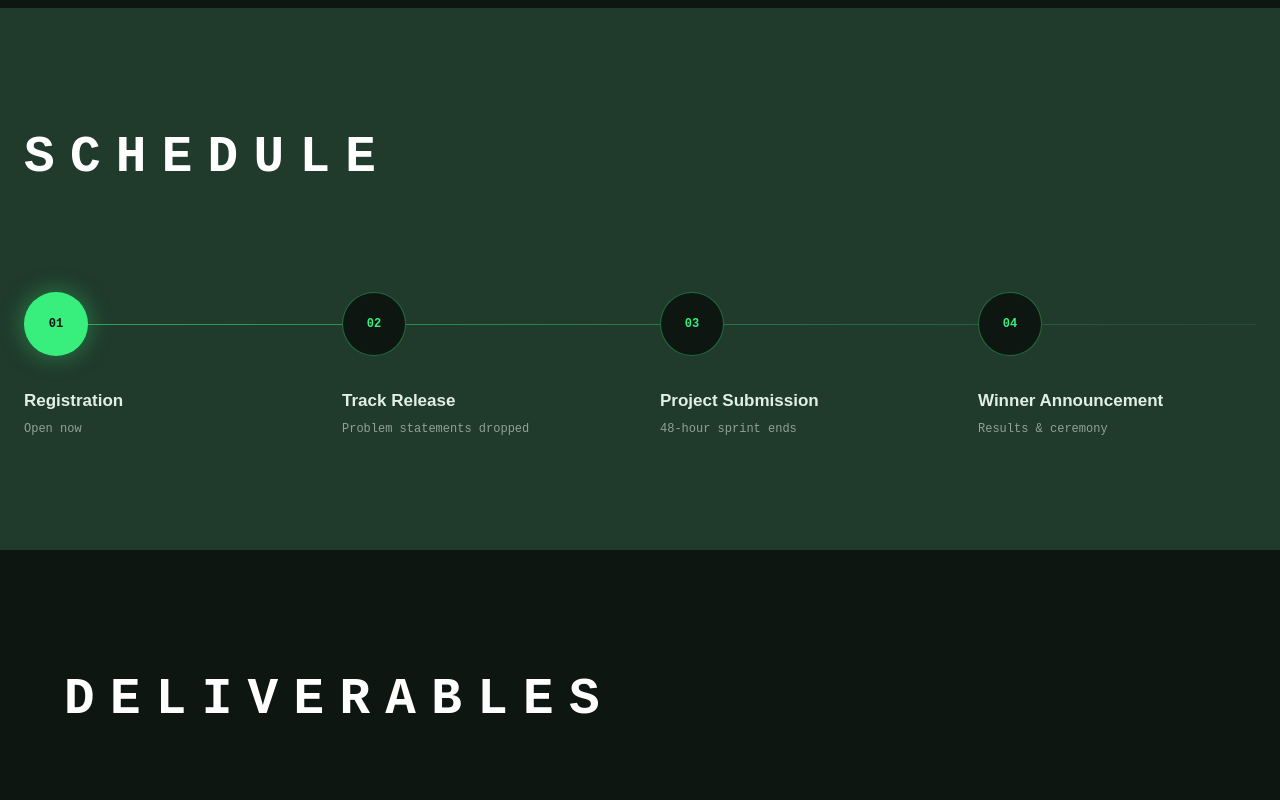
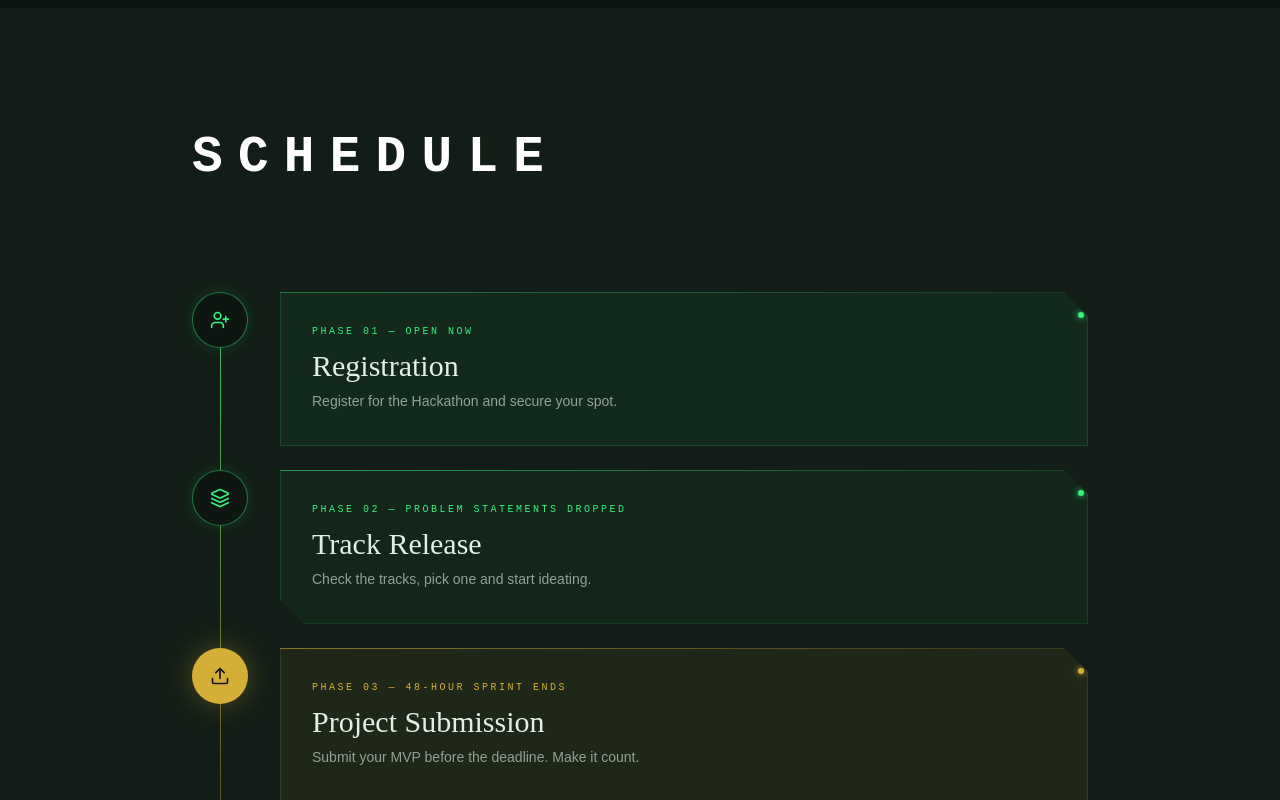
Before and after one commit to vrkaran/laxma, a React (Vite) app: page /hackathon in a window 1280 px wide. Shown: the part 3300-4100 px from the top of the page. Built offline with nearby package versions, Linux system fonts and the light colour scheme.

Commit message:
style : changed timeline section

```diff
--- a/src/pages/hackathon.tsx
+++ b/src/pages/hackathon.tsx
@@ -6,6 +6,10 @@ import {
   Activity,
   Stethoscope,
   Leaf,
+  UserPlus,
+  Layers,
+  Upload,
+  Trophy,
 } from "lucide-react";
 
 import heroBg3 from "../image/hackathon/hero-bg3.jpg";
@@ -393,40 +397,95 @@ const Hackathon = () => {
       </section>
 
       {/* ── TIMELINE ─────────────────────────────────────────── */}
-      <section id="timeline" className="py-20 md:py-28 px-4 md:px-6" style={{ background: "#203A2B" }}>
-        <div className="max-w-7xl mx-auto">
-          <div className="mb-16 md:mb-24">
-            <p className="uppercase mb-3" style={{ fontFamily: "'IBM Plex Mono', monospace", fontSize: "clamp(28px, 5vw, 51px)", letterSpacing: "0.3em", color: "white", fontWeight: 700}}>
-              Schedule
-            </p>
-          </div>
+    <section id="timeline" className="py-20 md:py-28 px-4 md:px-6" style={{ background: "#111D16" }}>
+      <div className="max-w-4xl mx-auto">
 
-          <div className="relative flex flex-col md:flex-row justify-between gap-8 md:gap-10">
-            <div className="absolute hidden md:block top-8 left-0 w-full" style={{ height: "1px", background: "linear-gradient(90deg, rgba(56,239,125,0.6), rgba(56,239,125,0.1))" }} />
-            {/* vertical line on mobile */}
-            <div className="absolute md:hidden left-8 top-0 bottom-0" style={{ width: "1px", background: "linear-gradient(180deg, rgba(56,239,125,0.6), rgba(56,239,125,0.1))" }} />
+        <div className="mb-16 md:mb-24">
+          <p className="uppercase mb-3" style={{ fontFamily: "'IBM Plex Mono', monospace", fontSize: "clamp(28px, 5vw, 51px)", letterSpacing: "0.3em", color: "white", fontWeight: 700 }}>
+            Schedule
+          </p>
+        </div>
 
-            {timeline.map((item, index) => (
+        <div className="relative">
+
+          {/* vertical line */}
+          <div className="absolute left-7 top-0 bottom-0 w-[1px]" style={{ background: "linear-gradient(180deg, rgba(56,239,125,0.8) 0%, rgba(212,175,55,0.5) 60%, rgba(56,239,125,0.1) 100%)" }} />
+
+          <div className="space-y-6">
+            {[
+              { icon: <UserPlus size={20} />, label: "Registration",        phase: "Phase 01", note: "Open now",                  desc: "Register for the Hackathon and secure your spot.",    color: "#38EF7D", bg: "rgba(56,239,125,0.05)",  clip: "polygon(0 0, calc(100% - 24px) 0, 100% 24px, 100% 100%, 0 100%)",  gold: false },
+              { icon: <Layers size={20} />,   label: "Track Release",       phase: "Phase 02", note: "Problem statements dropped", desc: "Check the tracks, pick one and start ideating.",      color: "#38EF7D", bg: "rgba(56,239,125,0.04)",  clip: "polygon(0 0, calc(100% - 24px) 0, 100% 24px, 100% 100%, 24px 100%, 0 calc(100% - 24px))", gold: false },
+              { icon: <Upload size={20} />,   label: "Project Submission",  phase: "Phase 03", note: "48-hour sprint ends",        desc: "Submit your MVP before the deadline. Make it count.", color: "#D4AF37", bg: "rgba(212,175,55,0.07)", clip: "polygon(0 0, calc(100% - 24px) 0, 100% 24px, 100% 100%, 0 100%)",  gold: true  },
+              { icon: <Trophy size={20} />,   label: "Winner Announcement", phase: "Phase 04", note: "Results & ceremony",         desc: "Top teams announced and prizes awarded live.",         color: "#8FA396", bg: "rgba(143,163,150,0.05)", clip: "polygon(24px 0, 100% 0, 100% 100%, 0 100%, 0 24px)",               gold: false },
+            ].map((item, index) => (
               <motion.div
                 key={index}
-                initial={{ opacity: 0, y: 24 }}
-                whileInView={{ opacity: 1, y: 0 }}
-                transition={{ duration: 0.6, delay: index * 0.1, ease: [0.22, 1, 0.36, 1] }}
-                className="relative z-10 flex-1 flex md:block items-start gap-6 pl-20 md:pl-0"
+                initial={{ opacity: 0, x: -24 }}
+                whileInView={{ opacity: 1, x: 0 }}
+                transition={{ duration: 0.6, delay: index * 0.12, ease: [0.22, 1, 0.36, 1] }}
+                className="relative flex gap-6 md:gap-8 items-start group"
               >
-                <div className="w-14 h-14 md:w-16 md:h-16 rounded-full flex items-center justify-center mb-0 md:mb-8 flex-shrink-0 absolute md:relative left-0 md:left-auto"
-                  style={{ background: index === 0 ? "#38EF7D" : "#0D1611", border: "1px solid rgba(56,239,125,0.4)", boxShadow: index === 0 ? "0 0 24px rgba(56,239,125,0.4)" : "none" }}>
-                  <span style={{ fontFamily: "'IBM Plex Mono', monospace", fontSize: "12px", fontWeight: 600, color: index === 0 ? "#0D1611" : "#38EF7D" }}>{item.phase}</span>
+
+                {/* icon circle */}
+                <div
+                  className="relative z-10 flex-shrink-0 w-14 h-14 rounded-full flex items-center justify-center"
+                  style={{
+                    background: item.gold ? item.color : "#0D1611",
+                    border: `1px solid ${item.color}70`,
+                    boxShadow: `0 0 ${item.gold ? "28px" : "14px"} ${item.color}${item.gold ? "55" : "25"}`,
+                    color: item.gold ? "#0D1611" : item.color,
+                  }}
+                >
+                  {item.icon}
                 </div>
-                <div>
-                  <h3 style={{ fontFamily: "'Space Grotesk', sans-serif", fontSize: "17px", fontWeight: 600, color: "#E2EFE7", marginBottom: "6px" }}>{item.label}</h3>
-                  <p style={{ fontFamily: "'IBM Plex Mono', monospace", fontSize: "12px", color: "#8FA396" }}>{item.note}</p>
+
+                {/* cut-corner card */}
+                <div
+                  className="flex-1 relative p-6 md:p-8 transition-all duration-300"
+                  style={{
+                    background: item.bg,
+                    clipPath: item.clip,
+                    border: "none",
+                    outline: `1px solid ${item.color}25`,
+                    outlineOffset: "-1px",
+                  }}
+                  onMouseEnter={(e) => {
+                    e.currentTarget.style.transform = "translateX(6px)";
+                    e.currentTarget.style.background = `${item.bg.replace("0.0", "0.1")}`;
+                  }}
+                  onMouseLeave={(e) => {
+                    e.currentTarget.style.transform = "translateX(0)";
+                    e.currentTarget.style.background = item.bg;
+                  }}
+                >
+                  {/* top accent line */}
+                  <div className="absolute top-0 left-0 right-6 h-[1px]" style={{ background: `linear-gradient(90deg, ${item.color}80, transparent)` }} />
+
+                  {/* phase label */}
+                  <p style={{ fontFamily: "'IBM Plex Mono', monospace", fontSize: "10px", letterSpacing: "0.25em", color: item.color, marginBottom: "10px", textTransform: "uppercase" }}>
+                    {item.phase} — {item.note}
+                  </p>
+
+                  {/* title */}
+                  <h3 style={{ fontFamily: "'DM Serif Display', serif", fontSize: "clamp(22px, 3vw, 30px)", color: "#E2EFE7", marginBottom: "8px", lineHeight: 1.1 }}>
+                    {item.label}
+                  </h3>
+
+                  {/* desc */}
+                  <p style={{ fontFamily: "'Space Grotesk', sans-serif", fontSize: "14px", color: "#8FA396", lineHeight: 1.7 }}>
+                    {item.desc}
+                  </p>
+
+                  {/* cut corner accent dot */}
+                  <div className="absolute top-[20px] right-[4px] w-1.5 h-1.5 rounded-full" style={{ background: item.color, boxShadow: `0 0 6px ${item.color}` }} />
                 </div>
+
               </motion.div>
             ))}
           </div>
         </div>
-      </section>
+      </div>
+    </section>
 
       {/* ── DELIVERABLES ─────────────────────────────────────── */}
       <section id="deliverables" className="py-20 md:py-28 px-4 md:px-6" style={{ background: "#0D1611" }}>
```
